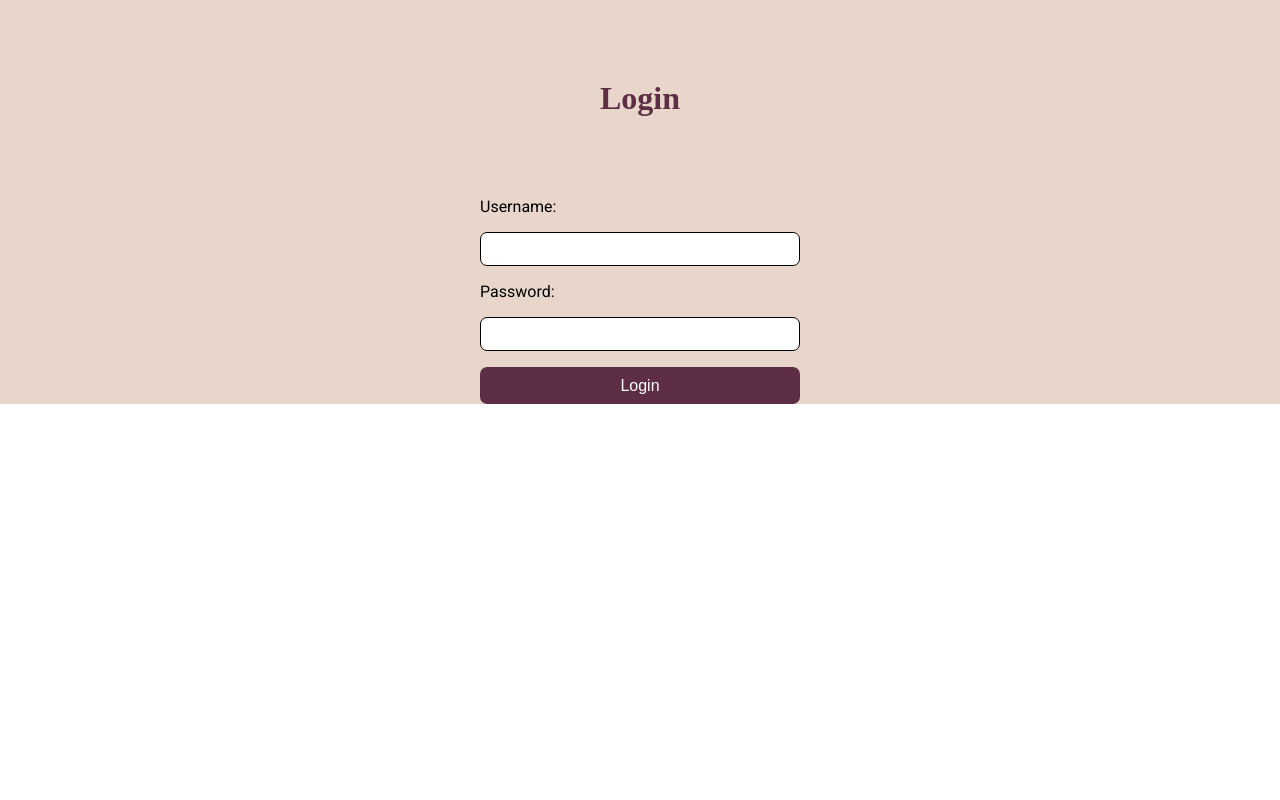
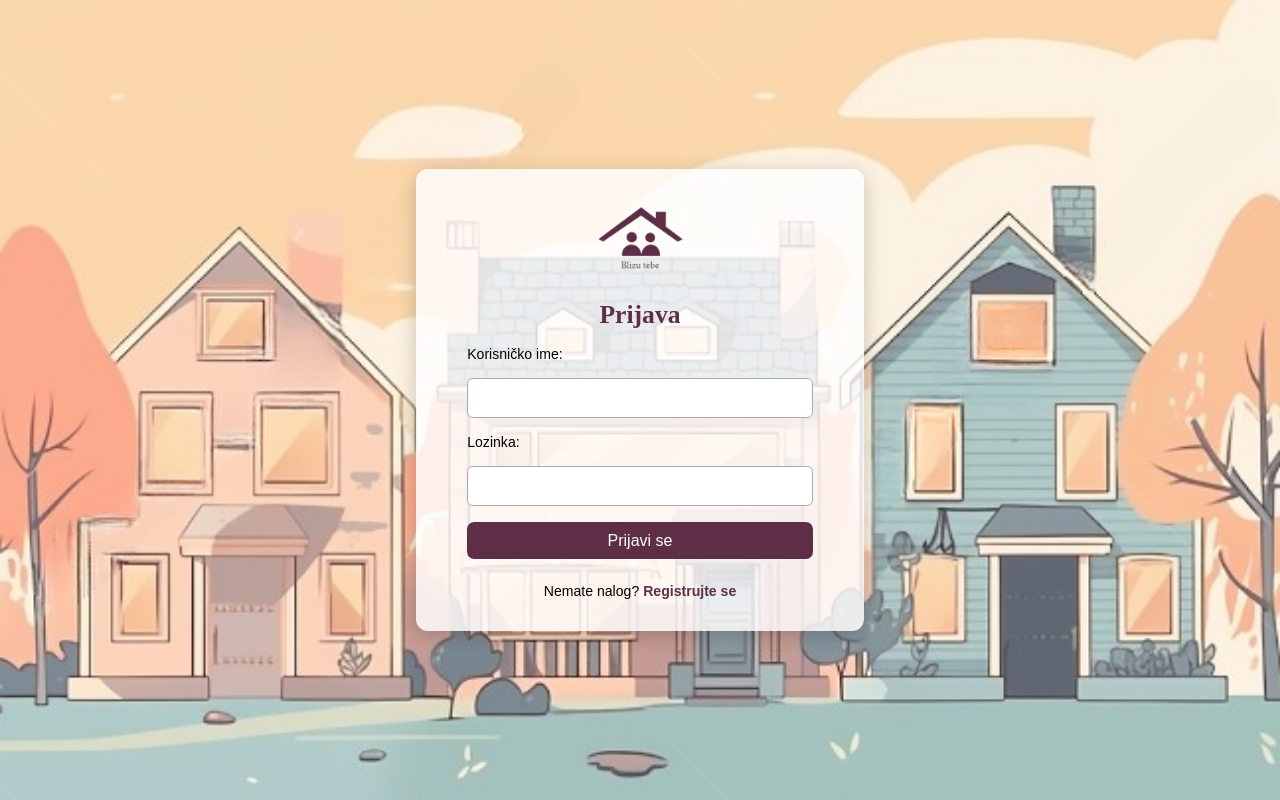
Before and after one commit to marijamandic/blizu-tebe-frontend, an Angular app: page /login in a window 1280 px wide. Built offline with nearby package versions, Linux system fonts and the light colour scheme.

Commit message:
fixed looks

```diff
--- a/src/app/login/login.component.css
+++ b/src/app/login/login.component.css
@@ -1,22 +1,67 @@
-.form form {
+.login-container {
+  background-image: url('src/assets/pictures/background1.jpg');
+  background-size: cover;
+  background-position: center;
+  background-repeat: no-repeat;
+  min-height: 100vh;
+
+  display: flex;
+  justify-content: center;
+  align-items: center;
+}
+
+.login-card {
+  background-color: rgba(255, 255, 255, 0.82);
+  border-radius: 1.5vh;
+  padding: 4vh 4vw;
+  box-shadow: 0 4px 20px rgba(0, 0, 0, 0.2);
+
+  display: flex;
+  flex-direction: column;
+  align-items: center;
+  text-align: center;
+
+  width: 35vw;
+  max-width: 500px;
+  min-width: 300px;
+}
+.login-form label {
+  text-align: left;
+  align-self: flex-start;
+}
+
+
+.login-logo {
+  width: 8vw;
+  max-width: 100px;
+  margin-bottom: 1.5rem;
+}
+
+.title {
+  font-size: 2vw;
+  font-weight: bold;
+  margin-bottom: 2vh;
+}
+
+.login-form {
   display: flex;
   flex-direction: column;
   gap: 1rem;
-  max-width: 20rem;
-  margin: 0 auto;
-  margin-top: 5rem;
+  width: 100%;
 }
 
-.title{
-    text-align: center;
-    margin-top: 5rem;
+.inputArea {
+  border-radius: 0.7vh;
+  height: 2.5rem;
+  padding: 0.5rem 1rem;
+  border: 1px solid #aaa;
+  font-size: 1rem;
+  transition: border-color 0.3s ease;
 }
 
-.inputArea{
-    border-radius: 7px;
-    height: 2rem;
-    padding: 1rem;
-    border: solid black 0.02rem;
+.inputArea:focus {
+  outline: none;
+  border-color: var(--color-dark);
 }
 
 .loginButton {
@@ -24,13 +69,66 @@
   color: white;
   border: none;
   border-radius: 0.9vh;
-  padding: 1.2vh 3.0vw;
-  font-family: var(--font-normal);
-  font-size: 16px;
+  padding: 1.2vh 3vw;
+  font-size: 1rem;
   cursor: pointer;
   transition: background-color 0.3s ease, filter 0.3s ease;
 }
 
+
 .loginButton:hover {
-  filter: brightness(125%);
+  filter: brightness(120%);
 }
+
+.register-link {
+  margin-top: 1.5rem;
+}
+
+.register-link a {
+  color: var(--color-dark);
+  text-decoration: none;
+  font-weight: bold;
+}
+
+.register-link a:hover {
+  text-decoration: underline;
+}
+
+  .error-message {
+  color: red;
+  font-weight: bold;
+  margin-top: 1rem;
+}
+
+@media (max-width: 768px) {
+  .login-card {
+    width: 85vw;
+    padding: 6vh 6vw;
+  }
+
+  .title {
+    font-size: 6vw;
+  }
+
+  label{
+    font-size: 3vw;
+  }
+
+  .login-logo {
+    width: 20vw;
+  }
+
+  .inputArea {
+    font-size: 4vw;
+  }
+
+  .loginButton {
+    font-size: 4vw;
+    padding: 2vh 0;
+  }
+
+  .register-link {
+    font-size: 3.8vw;
+  }
+
+}
--- a/src/app/login/login.component.html
+++ b/src/app/login/login.component.html
@@ -1,12 +1,40 @@
-<h1 class="title">Login</h1>
-<div class="form">
-    <form (ngSubmit)="onLogin()" #loginForm="ngForm" id="loginForm">
-        <label for="username">Username: </label>
-        <input class="inputArea" type="text" id="username" name="username" [(ngModel)]="credentials.username" required/>
+<div class="login-container">
+  <div class="login-card">
+    <img src="assets/pictures/logo.png" alt="Blizu tebe logo" class="login-logo" (click)="goToHomePage()" />
 
-        <label for="password">Password: </label>
-        <input class="inputArea" type="password" id="password" name="password" [(ngModel)]="credentials.password" required/>
+    <h1 class="title">Prijava</h1>
 
-        <button class="loginButton" type="submit" [disabled]="loginForm.invalid">Login</button>
+    <form (ngSubmit)="onLogin()" #loginForm="ngForm" class="login-form">
+      <label for="username">Korisničko ime:</label>
+      <input
+        class="inputArea"
+        type="text"
+        id="username"
+        name="username"
+        [(ngModel)]="credentials.username"
+        required
+      />
+
+      <label for="password">Lozinka:</label>
+      <input
+        class="inputArea"
+        type="password"
+        id="password"
+        name="password"
+        [(ngModel)]="credentials.password"
+        required
+      />
+
+      <button class="loginButton" type="submit" [disabled]="loginForm.invalid">
+        Prijavi se
+      </button>
     </form>
+    <p *ngIf="errorMessage" class="error-message">{{ errorMessage }}</p>
+
+    <p class="register-link">
+      Nemate nalog?
+      <a (click)="goToRegister()">Registrujte se</a>
+    </p>
+
+  </div>
 </div>
--- a/src/app/login/login.component.ts
+++ b/src/app/login/login.component.ts
@@ -10,42 +10,53 @@ import { UserService } from '../services/user.service';
   styleUrls: ['./login.component.css']
 })
 export class LoginComponent {
-  credentials: Credentials = {
-    username: '',
-    password: ''
-  };
+  credentials: Credentials = { username: '', password: '' };
+  loading = false;
+  errorMessage: string | null = null;
 
-  constructor(private authService: AuthService,
-              private router: Router,
-              private userService: UserService
-  ){}
+  constructor(
+    private authService: AuthService,
+    private router: Router,
+    private userService: UserService
+  ) {}
 
-  ngOnInit(){
+  onLogin() {
+    this.errorMessage = null;
+    this.loading = true;
 
-  }
-
-  onLogin(){
     this.authService.login(this.credentials).subscribe({
       next: result => {
-        console.log("token: ", result.accessToken);
+        console.log('token: ', result.accessToken);
 
         this.userService.getById(result.id).subscribe({
           next: res => {
             res.dateOfBirth = new Date(res.dateOfBirth);
             this.userService.setCurrentUser(res);
-            console.log("logged user: ", res);
+            console.log('logged user: ', res);
+            this.router.navigate(['/home']);
           },
           error: err => {
-            console.error("Error fetching user: ", err);
+            console.error('Error fetching user: ', err);
+            this.errorMessage = 'Greška pri učitavanju korisnika.';
+          },
+          complete: () => {
+            this.loading = false;
           }
         });
-
-        this.router.navigate(['/home']);
       },
       error: err => {
         console.error('Login failed', err);
+        this.errorMessage = 'Neispravno korisničko ime ili lozinka.';
+        this.loading = false;
       }
-    })
+    });
   }
 
+  goToRegister() {
+    this.router.navigate(['/register']);
+  }
+
+  goToHomePage(){
+    this.router.navigate(['/']);
+  }
 }
--- a/src/app/services/auth.service.ts
+++ b/src/app/services/auth.service.ts
@@ -25,7 +25,7 @@ export class AuthService {
   logout() {
     this.userService.logout();
     localStorage.removeItem('jwt');
-    this.router.navigate(['/login']);
+    this.router.navigate(['/']);
   }
 
   isLoggedIn(): boolean {
--- a/src/styles.css
+++ b/src/styles.css
@@ -46,6 +46,11 @@ p {
     font-size: 1.1vw;
 }
 
+label {
+    font-family: var(--font-normal);
+    font-size: 1.1vw;
+}
+
 
 
 html, body { height: 100%; }
```
